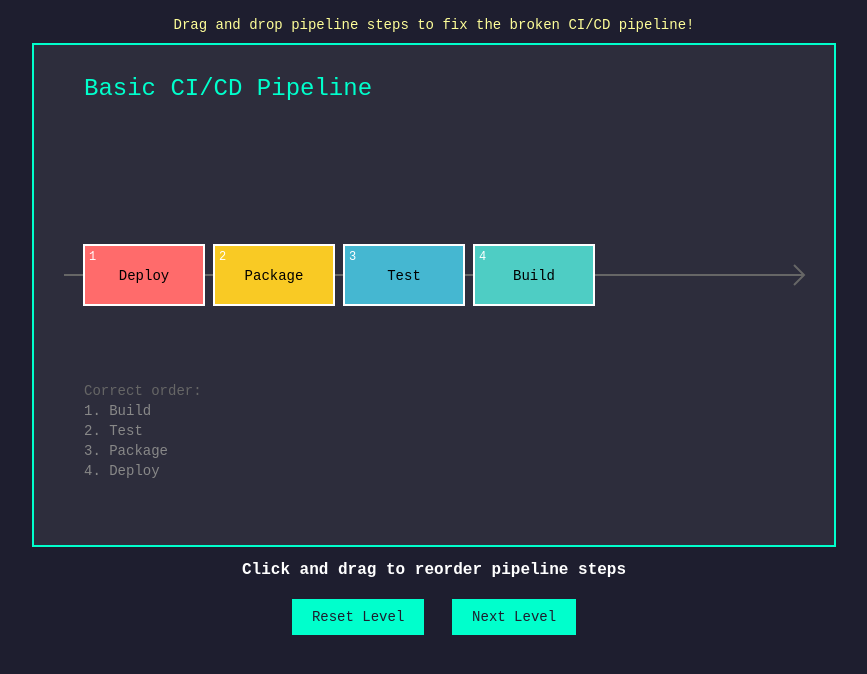
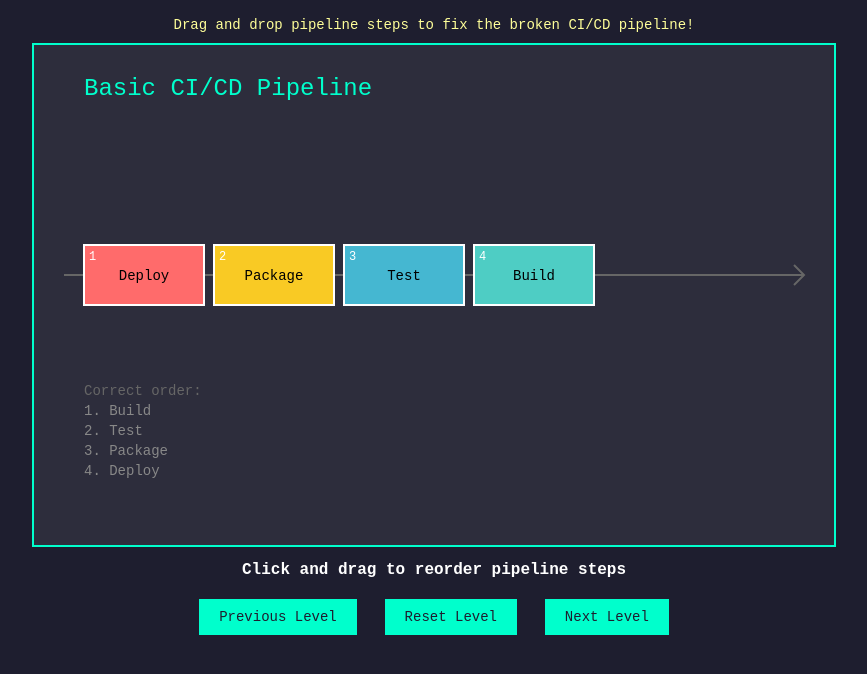
Before and after one commit to m3hr4nn/fix-the-pipline, a plain HTML site: page index.html in a window 1280 px wide. Shown: the part 110-784 px from the top of the page, without its empty margins (206-1073 px from the left). Drawn offline with Linux system fonts and the light colour scheme.

Commit message:
Update index.html

```diff
--- a/index.html
+++ b/index.html
@@ -16,6 +16,7 @@
   </div>
   <canvas id="gameCanvas" width="800" height="500"></canvas>
   <div class="status" id="statusMessage">Click and drag to reorder pipeline steps</div>
+  <button class="button" onclick="game.previousLevel()">Previous Level</button>
   <button class="button" onclick="game.resetLevel()">Reset Level</button>
   <button class="button" onclick="game.nextLevel()">Next Level</button>
   <script src="game.js"></script>
```
